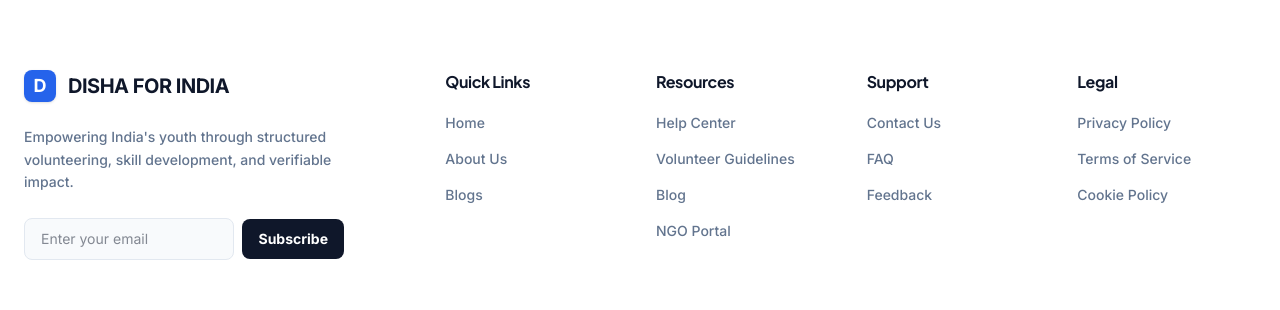
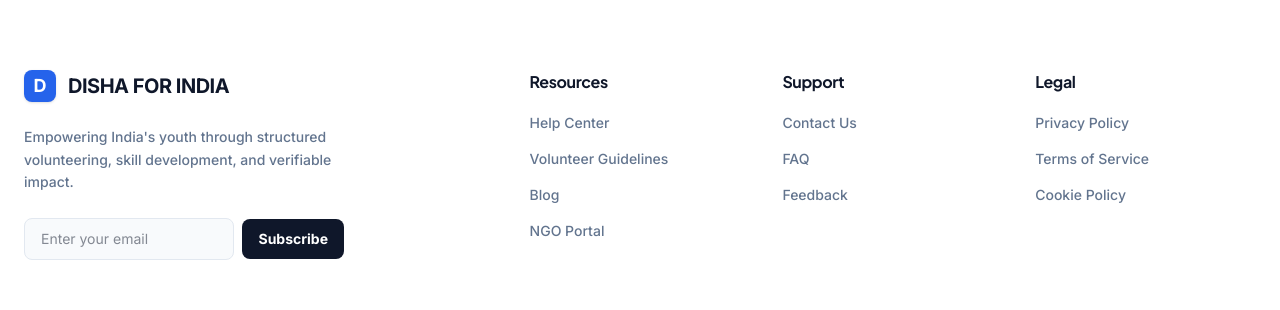
Before and after one commit to karanak1513-debug/disha, a React (Vite) app: page / in a window 1280 px wide. Shown: the part 5355-5665 px from the top of the page. Built offline with nearby package versions, Linux system fonts and the light colour scheme; no server answers.

Commit message:
remove quick links section from footer

```diff
--- a/src/components/public/Footer.jsx
+++ b/src/components/public/Footer.jsx
@@ -6,7 +6,7 @@
   return (
     <footer id="contact" className="bg-white border-t border-[#E2E8F0] pt-20 pb-10">
       <div className="max-w-7xl mx-auto px-6">
-        <div className="grid grid-cols-2 md:grid-cols-4 lg:grid-cols-6 gap-8 mb-16">
+        <div className="grid grid-cols-2 md:grid-cols-4 lg:grid-cols-5 gap-8 mb-16">
           <div className="col-span-2 lg:col-span-2">
             <div className="flex items-center gap-3 mb-6">
               <span className="flex h-8 w-8 items-center justify-center rounded-[8px] bg-[#2563EB] text-white font-bold text-lg shadow-sm">D</span>
@@ -22,14 +22,7 @@
             </div>
           </div>
 
-          <div>
-            <h4 className="font-bold text-[#0F172A] mb-4">Quick Links</h4>
-            <ul className="space-y-3">
-              <li><Link to="/#home" className="text-sm text-slate-500 hover:text-[#2563EB] font-medium transition-colors">Home</Link></li>
-              <li><Link to="/#about" className="text-sm text-slate-500 hover:text-[#2563EB] font-medium transition-colors">About Us</Link></li>
-              <li><Link to="/blogs" className="text-sm text-slate-500 hover:text-[#2563EB] font-medium transition-colors">Blogs</Link></li>
-            </ul>
-          </div>
+
 
           <div>
             <h4 className="font-bold text-[#0F172A] mb-4">Resources</h4>
```
